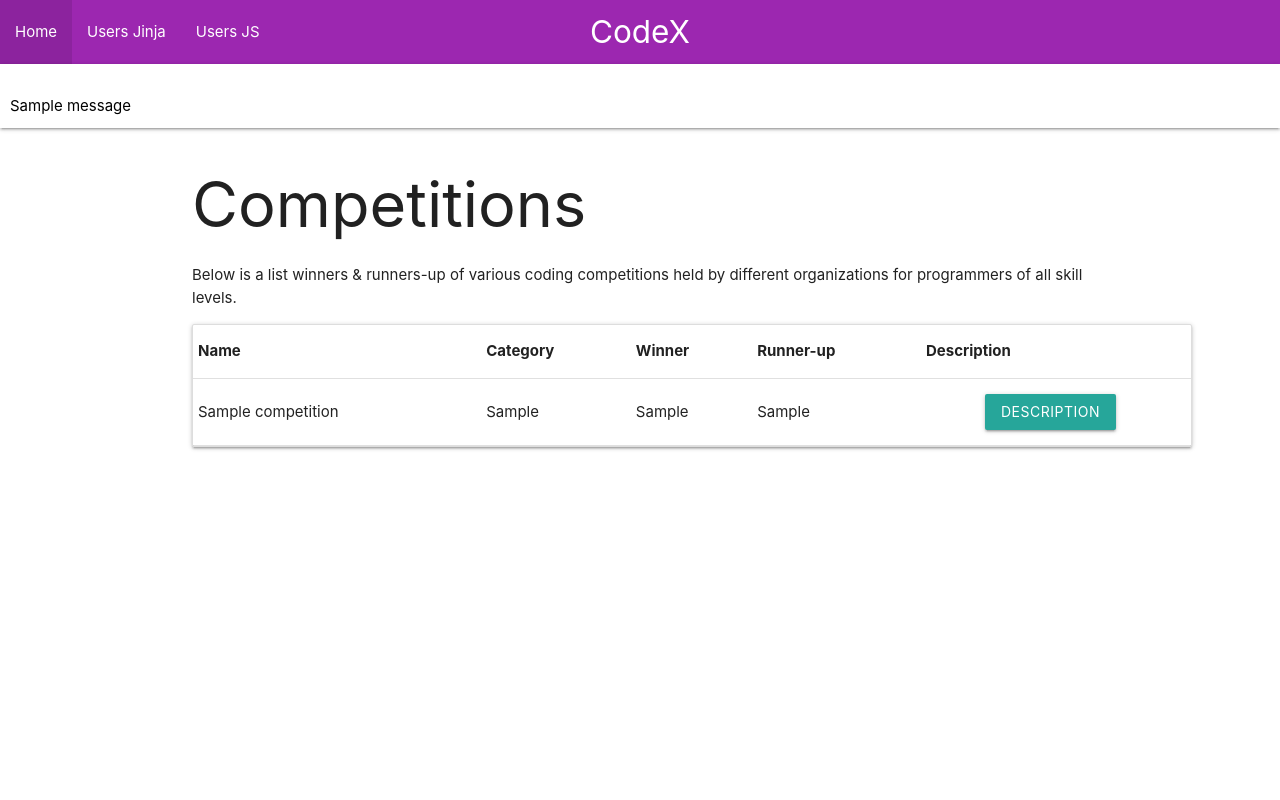
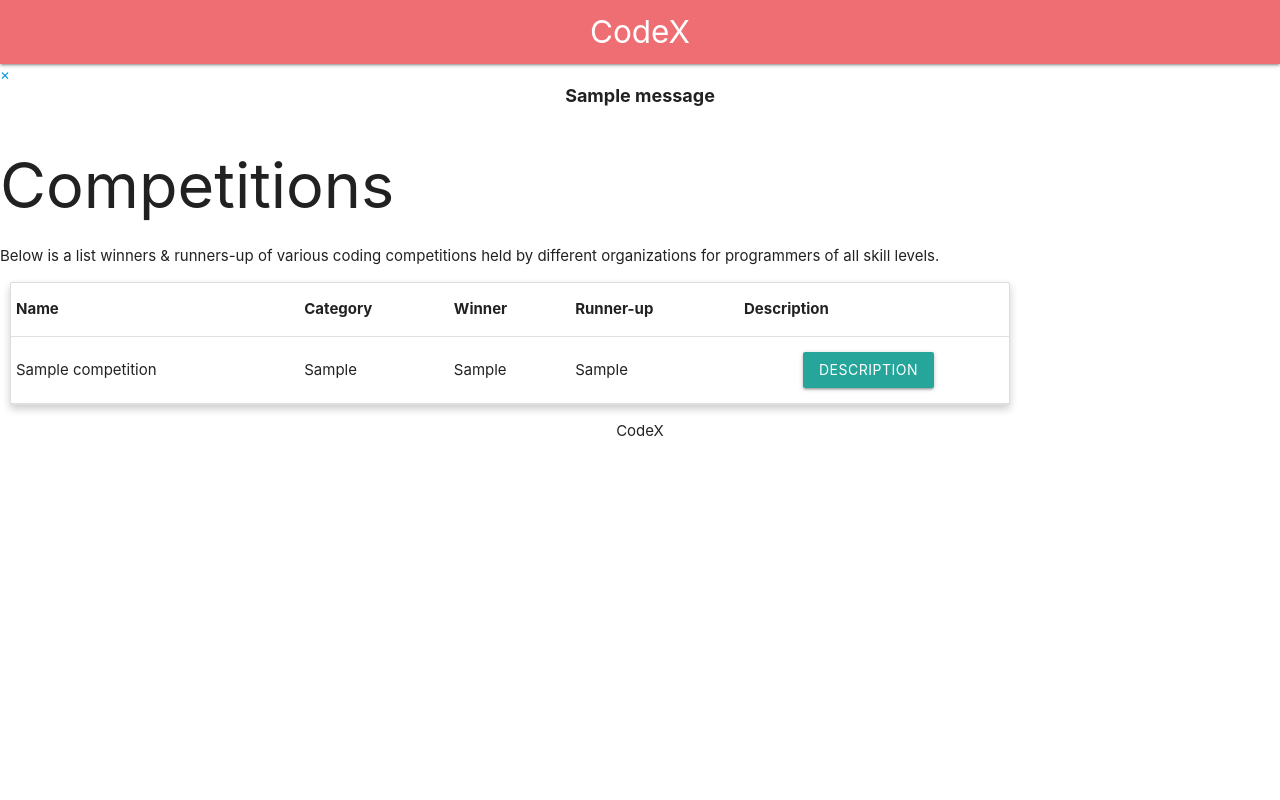
Before and after one commit to kates-dvs/INFO2602-Grp, a Flask app: page / in a window 1280 px wide. Run offline with Flask 3, Linux system fonts and the light colour scheme; tables that the repository leaves empty hold one stand-in row (values such as "Sample post"); one stand-in notice (Sample message) is shown.

Commit message:
Home Page Implementation P3

```diff
--- a/App/templates/layout.html
+++ b/App/templates/layout.html
@@ -1,47 +1,58 @@
 <!doctype html>
 <html>
+
 <head>
 
-    <link rel="stylesheet" href="{{ url_for('static', filename='style.css') }}">
+  <!-- <link rel="stylesheet" href="{{ url_for('static', filename='style.css') }}"> -->
   <!--Import Google Icon Font-->
   <link href="https://fonts.googleapis.com/icon?family=Material+Icons" rel="stylesheet">
   <!-- Compiled and minified CSS -->
   <link rel="stylesheet" href="https://cdnjs.cloudflare.com/ajax/libs/materialize/1.0.0/css/materialize.min.css">
+  <link rel="stylesheet" href="/static/style.css">
   <!--Let browser know website is optimized for mobile-->
-    <meta name="viewport" content="width=device-width, initial-scale=1.0"/>
+  <meta name="viewport" content="width=device-width, initial-scale=1.0" />
   <title>{% block title %}{% endblock %}</title>
+  <style>
+    html{
+      height: 100vh;
+    }
+
+    body{
+      height: 100%;
+    }
+  </style>
 
 </head>
+
 <body>
-    <nav class="purple">
+  <nav>
     <div class="nav-wrapper">
       <a href="#!" class="brand-logo center">{% block page %}{% endblock %}</a>
-        <div class="nav-wrapper">
-            <ul id="nav-mobile" class="left">
-                <li><a href="/">Home</a></li>
-                <li><a href="/users">Users Jinja</a></li>
-                <li><a href="/static/users">Users JS</a></li>
-            </ul>
-        </div>
+      {% block link %}{% endblock %}
     </div>
   </nav>
-
+  <div>
+    <div class="messages">
       {% with messages = get_flashed_messages() %}
       {% if messages %}
-      <nav class="white black-text" style="padding: 10px">
-        <div class="nav-wrapper">
-            <ul class="flashes">
+      <div id="alert" class="col s10 offset-s1">
+        <a href="" id="close">&times;</a>
         {% for message in messages %}
-              <li>{{ message }}</li>
+        <div style="font-weight: bold;text-align: center;font-size: 1.2em;margin-top: -5px;">{{ message }}</div>
         {% endfor %}
-            </ul>
       </div>
-      </nav>
+
       {% endif %}
       {% endwith %}
+    </div>
+    {% block content %}{% endblock %}
+  </div>
 
-    <div class="container" id="content">{% block content %}{% endblock %}</div>
+  <footer>
+    <div class="">
+      <p class="brand-logo center">CodeX</p>
+    </div>
+  </footer>
+</body>
 
-    <script src="https://cdnjs.cloudflare.com/ajax/libs/materialize/1.0.0/js/materialize.min.js"></script>
-  </body>
 </html>
```
Lines whose indentation alone changed are shown as unchanged.
